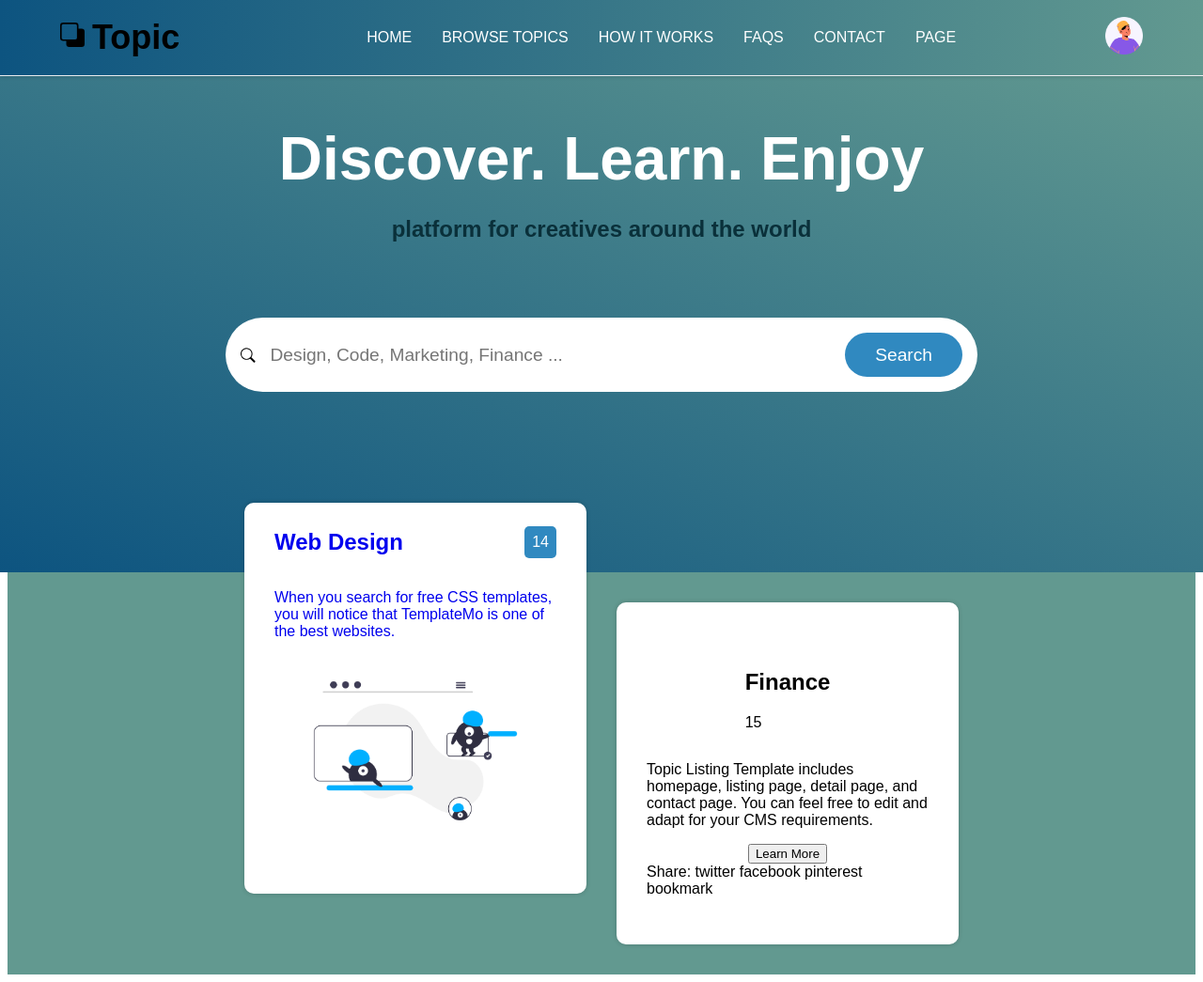
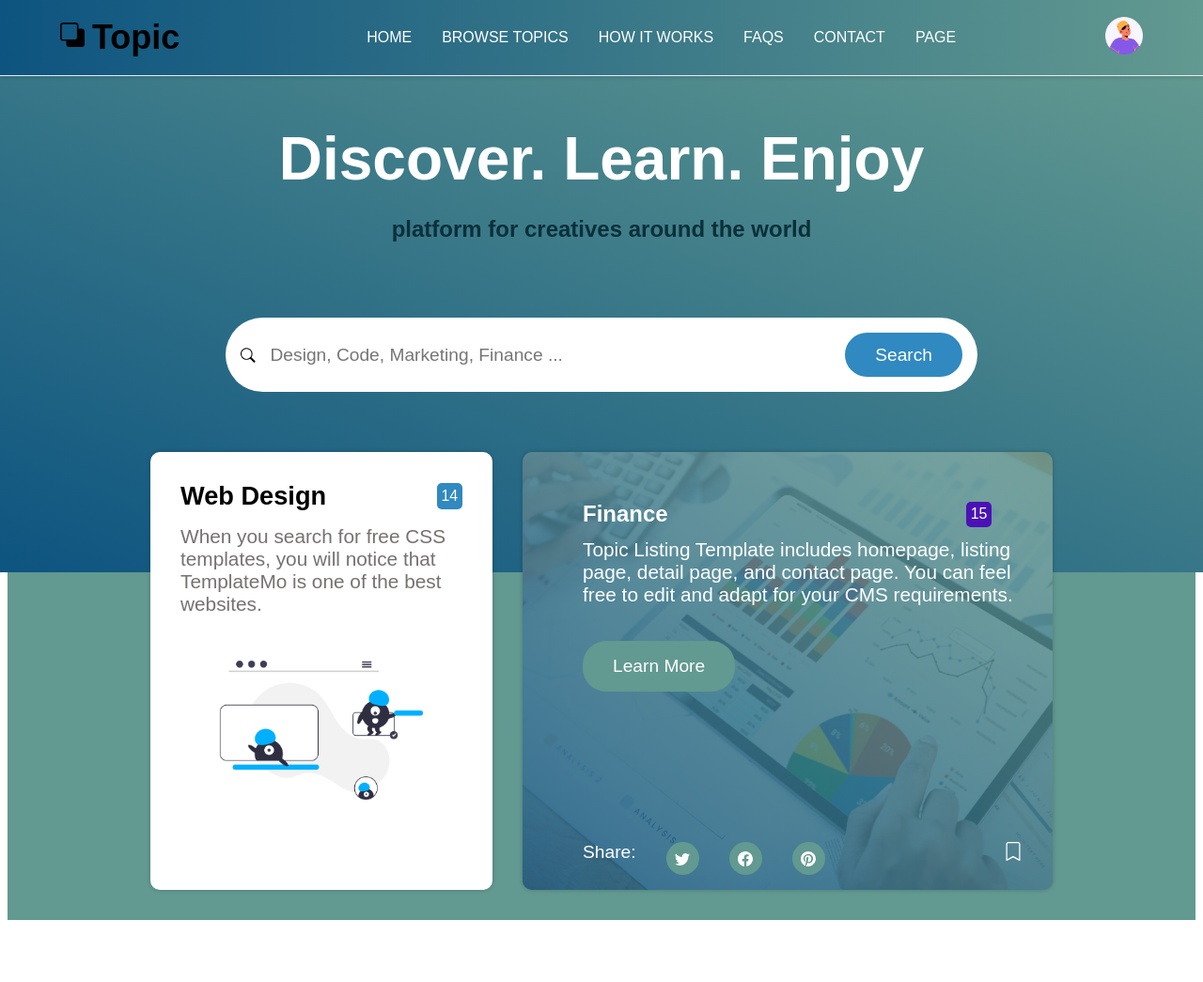
Before and after one commit to davidouric/consult-us, a plain HTML site: page index.html in a window 1280 px wide. Shown: the whole page at 94% size. After the commit the page ends 987 px from the top, so only its background shows below. Drawn offline with Linux system fonts and the light colour scheme.

Commit message:
we worked more card1 and card2 added more styles on both cards, we also added twitter, facebook, pinterest and bookmark adding more styles to it

```diff
--- a/index.html
+++ b/index.html
@@ -47,29 +47,43 @@
                     <h2>Web Design</h2>
                     <p>14</p>
                 </div>
-                    <p> When you search for free CSS templates, you will notice that TemplateMo is one of the best websites.</p>
+                    <p class="text1"> When you search for free CSS templates, you will notice that TemplateMo is one of the best websites.</p>
                     <div>
                         <img src="../consult-us/Image/webimage1.png" alt="Webimage" width="300px">
                     </div>
 
             </a>
             <div class="card2">
+                <div class="card2-img">
+                    <img src="../consult-us/Image/analysis.jpg" alt="analysis" width="100%">
+                </div>
+                <div class="card2-content">
                     <div class="card2-header">
                         <h2>Finance</h2>
                         <p>15</p>
                     </div>
-                <p>Topic Listing Template includes homepage,
+                    <p class="text2">Topic Listing Template includes homepage,
                         listing page, detail page, and contact page. You
                         can feel free to edit and adapt for your CMS
                         requirements.</p>
                         <button class="button">Learn More</button>
                         <div class="social-media">
-                       <span>Share:</span>
-                       <span>twitter</span>
-                       <span>facebook</span>
-                       <span>pinterest</span>
-                       <span class="bookmark">bookmark</span>
+                           <span style="font-size: larger;">Share:</span>
+                           <span class="twitter"><svg xmlns="http://www.w3.org/2000/svg" width="16" height="16" fill="currentColor" class="bi bi-twitter" viewBox="0 0 16 16">
+                            <path d="M5.026 15c6.038 0 9.341-5.003 9.341-9.334q.002-.211-.006-.422A6.7 6.7 0 0 0 16 3.542a6.7 6.7 0 0 1-1.889.518 3.3 3.3 0 0 0 1.447-1.817 6.5 6.5 0 0 1-2.087.793A3.286 3.286 0 0 0 7.875 6.03a9.32 9.32 0 0 1-6.767-3.429 3.29 3.29 0 0 0 1.018 4.382A3.3 3.3 0 0 1 .64 6.575v.045a3.29 3.29 0 0 0 2.632 3.218 3.2 3.2 0 0 1-.865.115 3 3 0 0 1-.614-.057 3.28 3.28 0 0 0 3.067 2.277A6.6 6.6 0 0 1 .78 13.58a6 6 0 0 1-.78-.045A9.34 9.34 0 0 0 5.026 15"/>
+                          </svg></span>
+                           <span class="facebook"><svg xmlns="http://www.w3.org/2000/svg" width="16" height="16" fill="currentColor" class="bi bi-facebook" viewBox="0 0 16 16">
+                            <path d="M16 8.049c0-4.446-3.582-8.05-8-8.05C3.58 0-.002 3.603-.002 8.05c0 4.017 2.926 7.347 6.75 7.951v-5.625h-2.03V8.05H6.75V6.275c0-2.017 1.195-3.131 3.022-3.131.876 0 1.791.157 1.791.157v1.98h-1.009c-.993 0-1.303.621-1.303 1.258v1.51h2.218l-.354 2.326H9.25V16c3.824-.604 6.75-3.934 6.75-7.951"/>
+                          </svg></span>
+                           <span class="pinterest"><svg xmlns="http://www.w3.org/2000/svg" width="16" height="16" fill="currentColor" class="bi bi-pinterest" viewBox="0 0 16 16">
+                            <path d="M8 0a8 8 0 0 0-2.915 15.452c-.07-.633-.134-1.606.027-2.297.146-.625.938-3.977.938-3.977s-.239-.479-.239-1.187c0-1.113.645-1.943 1.448-1.943.682 0 1.012.512 1.012 1.127 0 .686-.437 1.712-.663 2.663-.188.796.4 1.446 1.185 1.446 1.422 0 2.515-1.5 2.515-3.664 0-1.915-1.377-3.254-3.342-3.254-2.276 0-3.612 1.707-3.612 3.471 0 .688.265 1.425.595 1.826a.24.24 0 0 1 .056.23c-.061.252-.196.796-.222.907-.035.146-.116.177-.268.107-1-.465-1.624-1.926-1.624-3.1 0-2.523 1.834-4.84 5.286-4.84 2.775 0 4.932 1.977 4.932 4.62 0 2.757-1.739 4.976-4.151 4.976-.811 0-1.573-.421-1.834-.919l-.498 1.902c-.181.695-.669 1.566-.995 2.097A8 8 0 1 0 8 0"/>
+                          </svg></span>
+                           <span class="bookmark"><svg xmlns="http://www.w3.org/2000/svg" width="20" height="20" fill="currentColor" class="bi bi-bookmark" viewBox="0 0 16 16">
+                            <path d="M2 2a2 2 0 0 1 2-2h8a2 2 0 0 1 2 2v13.5a.5.5 0 0 1-.777.416L8 13.101l-5.223 2.815A.5.5 0 0 1 2 15.5zm2-1a1 1 0 0 0-1 1v12.566l4.723-2.482a.5.5 0 0 1 .554 0L13 14.566V2a1 1 0 0 0-1-1z"/>
+                          </svg></span>
                         </div>
+                </div>
+
             </div>
         </div>
     </section>
--- a/style.css
+++ b/style.css
@@ -10,8 +10,8 @@ body{
     align-items: center;
     box-shadow: 0 0 5px rgba(0,0,0,0.2);
     position: sticky;
-    /*top: -8px;
-    left: -8px;*/
+    top: 0px;
+    left: 0px;
     z-index:100 ;
     margin: -8px;
     height: 80px;
@@ -108,7 +108,7 @@ section{
     border-radius: 10px;
     padding:  0.5rem 2rem;
     width: 300px;
-    height: 400px;
+    height: 450px;
     text-decoration: none;
     box-shadow: 0 0 5px rgba(0,0,0,0.2);
     margin-top: -10rem;
@@ -118,24 +118,119 @@ section{
     gap: 2rem;
     align-items: center;
 }
+.card1-header h2{
+    color: #000000;
+    font-size: 1.7rem;
+}
 
 .card1-header p{
     margin-left: auto;
     background-color: #3089c0;
     color: #ffffff;
-    padding: 0.5rem;
+    padding: 0.3rem;
     border-radius: 5px;
 
 }
+
+.text1{
+    font-size: 1.3rem;
+    /*color: rgb(161, 164, 166);*/
+    color: rgb(119, 113, 113);
+    margin-top: -0.5rem;
+}
 .card2{
+    position: relative;
     background-color: #ffffff;
     border-radius: 10px;
+    padding:0.5rem 2rem;
+    width: 500px;
+    height: 450px;
+    color: #ffffff;
+    box-shadow: 0 0 5px rgba(0,0,0,0.2);
+    margin-top: -10rem;
+    /*background-image:url(../consult-us/Image/analysis.jpg);*/
+    background-image:linear-gradient( to top right, #0d5480, #629990);
+    opacity: 1;
+}
+.card2-header{
+    display: flex;
+    gap: 2rem;
+    align-items: center;
+}
+.card-header h2{
+    color: #ffffff;
+    font-size: 1.7rem;
+}
+
+.card2-header p{
+    margin-left: auto;
+    margin-right: 7%;
+    background-color: #4a12b4;
+    color: #ffffff;
+    padding: 0.3rem;
+    border-radius: 5px;
+}
+.card2-img{
+    position: absolute;
+    top: 0;
+    left: 0;
+    width: 100%;
+    height: 100%;
+    border-radius: 10px;
+
+}
+.card2 img{
+    width: 100%;
+    height: 100%;
+    border-radius: 10px;
+    object-fit: cover;
+    opacity: 0.2;
+
+}
+.text2{
+    font-size: 1.3rem;
+    margin-top: -0.5rem;
+}
+.card2-content{
+    position: absolute;
+    top: 0;
     padding: 2rem;
-    width: 300px;
-    height: 300px;
+}
+.button{
+    background-color: #629990;
+    color: #ffffff;
+    border: none;
+    padding: 1rem 2rem;
+    border-radius: 25px;
+    cursor: pointer;
+    font-size: larger;
+    margin-top: 1rem;
+}
+.button:hover{
+    background-color: #0d5480;
+}
+/*footer*/
+.social-media{
     display: flex;
-    flex-direction: column;
+    gap: 2rem;
+    list-style-type: none;
+    margin-top: 10rem;
+}
+.twitter, .facebook, .pinterest{
+    width: 35px;
+    height: 35px;
+    border-radius: 50%;
+    background-color: #629990;
+    display: flex;
+    align-items: center;
     justify-content: center;
-    align-items: center;
-    box-shadow: 0 0 5px rgba(0,0,0,0.2);
 }
+.twitter:hover, .facebook:hover, .pinterest:hover{
+    background-color: #0d5480;
+}
+.bookmark{
+    margin-left: auto;
+}
+.bookmark:hover{
+    color: #0d5480;
+}
```
Also changed, not shown: example.htm (deleted). Lines whose indentation alone changed are shown as unchanged.
